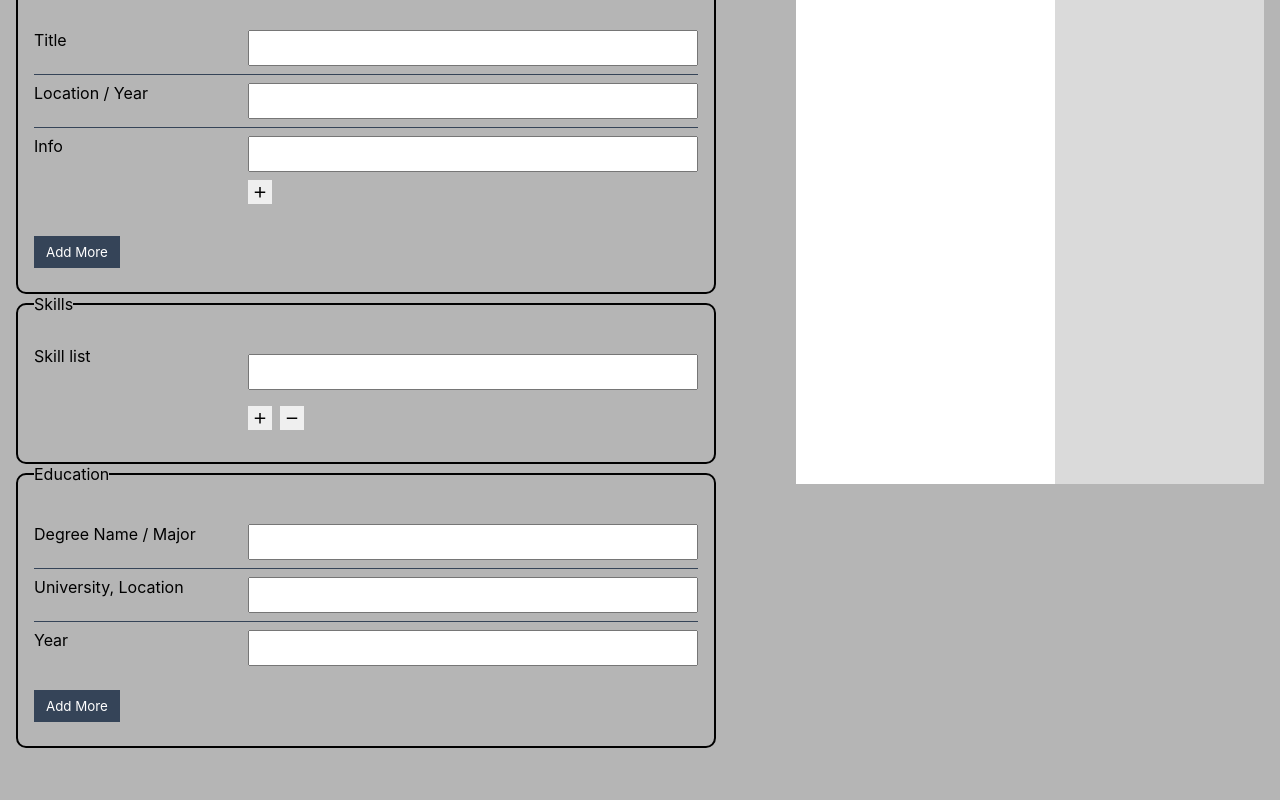
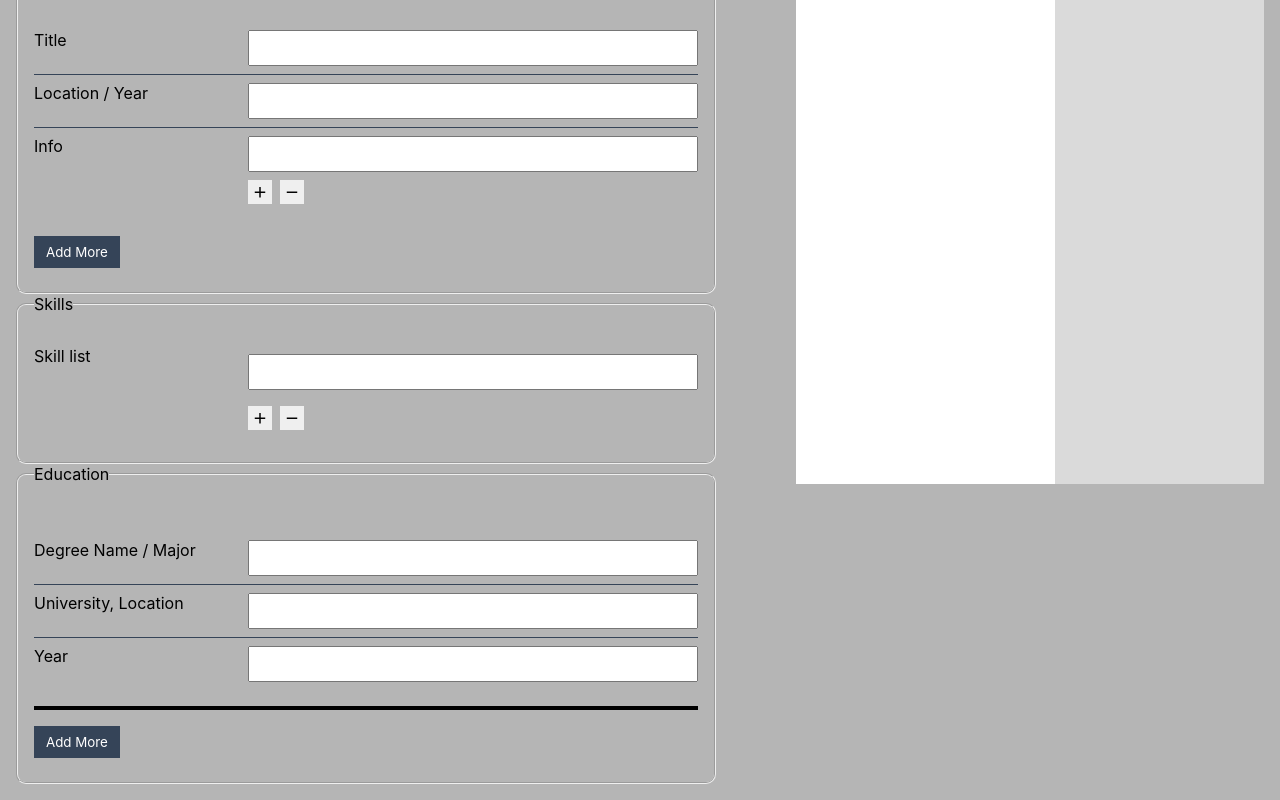
Before and after one commit to ben-cornico/project-cv-maker, a React (Create React App) app in the folder client/: page / in a window 1280 px wide. Shown: the part 720-1520 px from the top of the page. Before the commit the page ends 1484 px from the top, so only its background shows below. Built offline with nearby package versions, Linux system fonts and the light colour scheme.

Commit message:
ADDED delete exp info function

```diff
--- a/client/src/components/Form/EducationForm.js
+++ b/client/src/components/Form/EducationForm.js
@@ -3,10 +3,11 @@ import React, { Component } from 'react'
 export class EducationForm extends Component {
   constructor(props) {
     super()
+    console.log(props)
   }
   render() {
     return (
-      <div className='eduction-form' data-key={this.props.indexKey}>
+      <div className='education-form' data-key={this.props.indexKey}>
         <div className="form-group">
             <label htmlFor="degreeName">Degree Name / Major</label>
             <input type="text" name="degreeName" id="degreeName" onChange={this.props.onChange}/>
--- a/client/src/components/Form/ExperienceForm.js
+++ b/client/src/components/Form/ExperienceForm.js
@@ -8,7 +8,8 @@ export class ExperienceForm extends Component {
         }
         console.log(props)
 
-        this.addInfo = this.addInfo.bind(this)
+        this.addInfo = this.addInfo.bind(this);
+        this.deleteInfo = this.deleteInfo.bind(this)
     }
 
     addInfo = (e) => {
@@ -17,6 +18,15 @@ export class ExperienceForm extends Component {
             jobInfo: [...this.state.jobInfo, <li className='info-list-item'><input type='text' id="info" name="info" data-key={this.state.jobInfo.length} onChange={this.props.onInfoChange} /></li>]
         })
         this.props.addInfo(e)
+    }
+
+    deleteInfo = (e) => {
+        e.preventDefault();
+        this.setState({
+            jobInfo: this.state.jobInfo.slice(0, -1),
+        })
+
+        this.props.deleteInfo(e);
     }
 
   render() {
@@ -38,7 +48,11 @@ export class ExperienceForm extends Component {
                     <ul>
                         {this.state.jobInfo}
                     </ul>
-                    <button className='btn-list-add' onClick={this.addInfo} ><span className='mdi mdi-plus'></span></button>
+                    <div className="btn-group">
+                        <button className='btn-list-add' onClick={this.addInfo} ><span className='mdi mdi-plus'></span></button>
+                        <button className='btn-list-delete' onClick={this.deleteInfo}><span className='mdi mdi-minus'></span></button>
+                    </div>
+
                 </div>
             </div>
         </div>
--- a/client/src/components/Form/ExperienceFormComponent.js
+++ b/client/src/components/Form/ExperienceFormComponent.js
@@ -6,7 +6,7 @@ export class ExperienceFormComponent extends Component {
         super();
         this.state = {
             exp: [
-                <ExperienceForm onChange={props.onChange}  keyIndex='0' addInfo={props.addInfo} onInfoChange={props.onInfoChange}/>
+                <ExperienceForm onChange={props.onChange}  keyIndex='0' addInfo={props.addInfo} onInfoChange={props.onInfoChange} deleteInfo={props.deleteInfo}/>
             ]
         }
 
@@ -18,7 +18,7 @@ export class ExperienceFormComponent extends Component {
     add = (e) => {
         e.preventDefault();
         this.setState({
-            exp: [...this.state.exp, <ExperienceForm onChange={this.props.onChange} keyIndex={this.state.exp.length} addInfo={this.props.addInfo} onInfoChange={this.props.onInfoChange}/>]
+            exp: [...this.state.exp, <ExperienceForm onChange={this.props.onChange} keyIndex={this.state.exp.length} addInfo={this.props.addInfo} onInfoChange={this.props.onInfoChange} deleteInfo={this.props.deleteInfo}/>]
         })
         this.props.func();
     }
--- a/client/src/components/MainOutput.js
+++ b/client/src/components/MainOutput.js
@@ -58,7 +58,7 @@ export class MainOutput extends Component {
     }
 
     handleInfoOnChange = (e) => {
-        const expKey = e.target.parentNode.parentNode.parentNode.parentNode.dataset.key;
+        const expKey = e.target.parentNode.parentNode.parentNode.parentNode.parentNode.dataset.key;
         const infoKey = e.target.dataset.key;
         let items = this.state.exp[expKey].info;
 
@@ -73,11 +73,25 @@ export class MainOutput extends Component {
 
     addInfo = (e) => {
         let items = this.state.exp
-        const expKey = e.target.parentNode.parentNode.dataset.key;
+
+        const expKey = e.target.parentNode.parentNode.parentNode.parentNode.parentNode.dataset.key;
+        console.log(expKey)
+        console.log(items[expKey])
         items[expKey] ={...items[expKey], info: [...items[expKey].info, '']}
         this.setState({
             items
         })
+    }
+
+    deleteInfo = (e) => {
+        let items = this.state.exp;
+        console.log(e.target.parentNode.parentNode.parentNode.parentNode.parentNode.dataset.key)
+        const expKey = e.target.parentNode.parentNode.parentNode.parentNode.parentNode.dataset.key;
+        items[expKey] = {...items[expKey], info: items[expKey].info.slice(0, -1)}
+        this.setState({
+            items
+        })
+
     }
 
     addExp = (e) => {
@@ -134,7 +148,6 @@ export class MainOutput extends Component {
         })
     }
 
-
     profChange = (e) => {
         this.setState({
             ...this.state,
@@ -169,7 +182,7 @@ export class MainOutput extends Component {
 
             <fieldset className="fieldset-exp">
                 <legend>Experience</legend>
-                <ExperienceFormComponent func={this.addExp} onChange={this.handleExpOnChange} addInfo={this.addInfo} onInfoChange={this.handleInfoOnChange}/>
+                <ExperienceFormComponent func={this.addExp} onChange={this.handleExpOnChange} addInfo={this.addInfo} onInfoChange={this.handleInfoOnChange} deleteInfo={this.deleteInfo}/>
             </fieldset>
 
             <Skills skillChange={this.handleSkillChange} addSkill={this.addSkill} deleteSkill={this.deleteSkill}/>
--- a/client/src/components/components.css
+++ b/client/src/components/components.css
@@ -188,7 +188,6 @@ ul.skill-list > li {
 fieldset {
     padding: 1rem;
     width: 700px;
-    border: 2px solid;
     border-radius: 10px;
 }
 li {
@@ -239,3 +238,12 @@ fieldset > * {
 .skill-list > ul > li {
     margin: 0.5rem 0;
 }
+
+.fieldset-education > * {
+    margin: 0.5rem 0;
+}
+
+.education-form {
+    border-bottom: 4px solid #000000;
+    padding: 1rem 0;
+}
```
